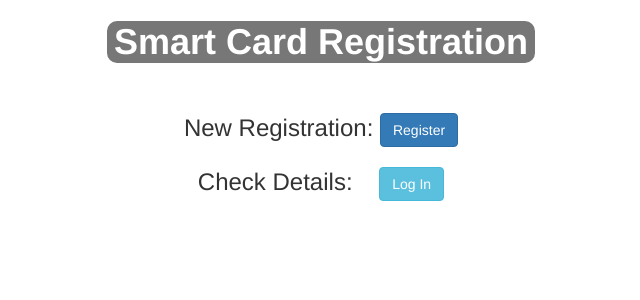
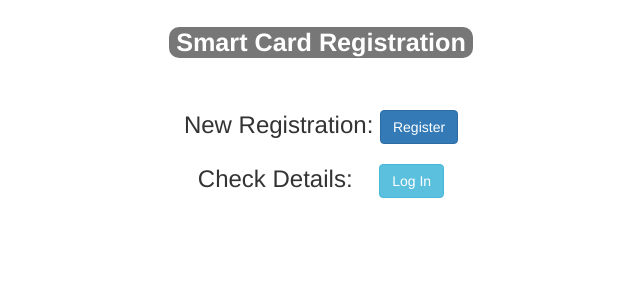
Before and after one commit to anubhav-1/ElectionSystem, a Django app: page / in a window 1280 px wide. Shown: the top 300 px of the page, without its empty margins (319-959 px from the left). Run offline with Django 3.2, Linux system fonts and the light colour scheme; some libraries are stand-ins or nearby versions.

Commit message:
Minor Fixes

```diff
--- a/smart_card/templates/smart_card/index.html
+++ b/smart_card/templates/smart_card/index.html
@@ -6,12 +6,19 @@
     <!-- Latest compiled and minified CSS -->
     <link rel="stylesheet" href="https://maxcdn.bootstrapcdn.com/bootstrap/3.3.7/css/bootstrap.min.css">
     <meta charset="UTF-8">
+
     <title>Smart Card</title>
+    <style>
+        .container{
+            max-width: 100%;
+        }
+
+    </style>
 </head>
-<body style="background-color:white;">
-<div class="container-fluid">
-    <center><h1><span class="badge badge-default" style="font-size:1em;">Smart Card Registration</span></h1></center>
-</div>
+<body style="width: 100%;">
+<div class="container">
+    <center><h1><span class="badge badge-default" style="width: auto; font-size: 70%;">Smart Card Registration</span></h1></center>
+
 <br>
 <div>
     <center><h3>New Registration: <a href="smart_card/register"><button type="button" class="btn btn-primary">Register</button></h3></center></a>
@@ -22,6 +29,6 @@
     <center><h3>Check Details: &nbsp;&nbsp;<a href="smart_card/details">&nbsp;<button type="button" class="btn btn-info">Log In</button></a></h3></center>
 </div>
 
-
+</div>
 </body>
 </html>
```
Also changed, not shown: smart_card/templates/smart_card/register.html (+33 -5 lines), db.sqlite3, smart_card/static/smart_card/images/qrcode.png.
